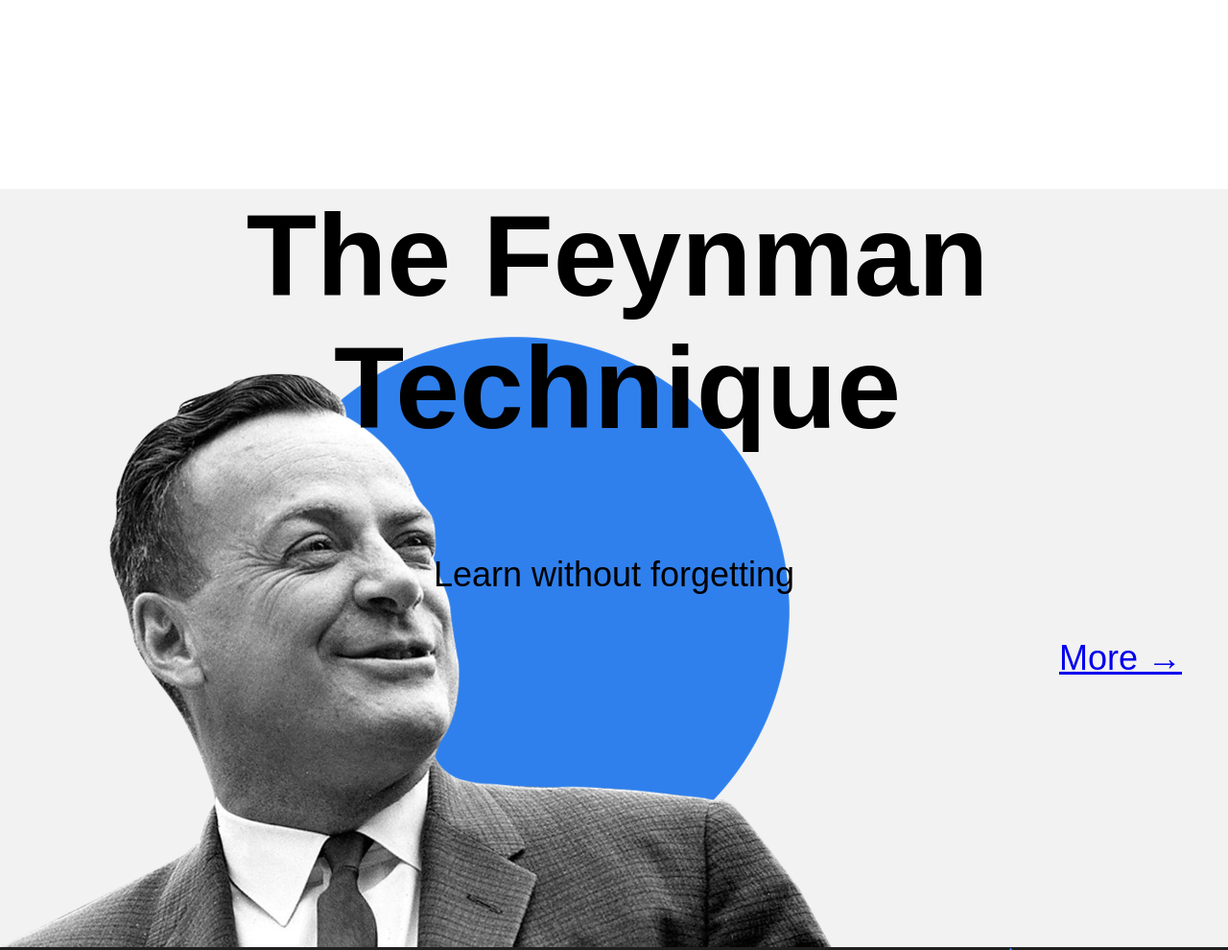
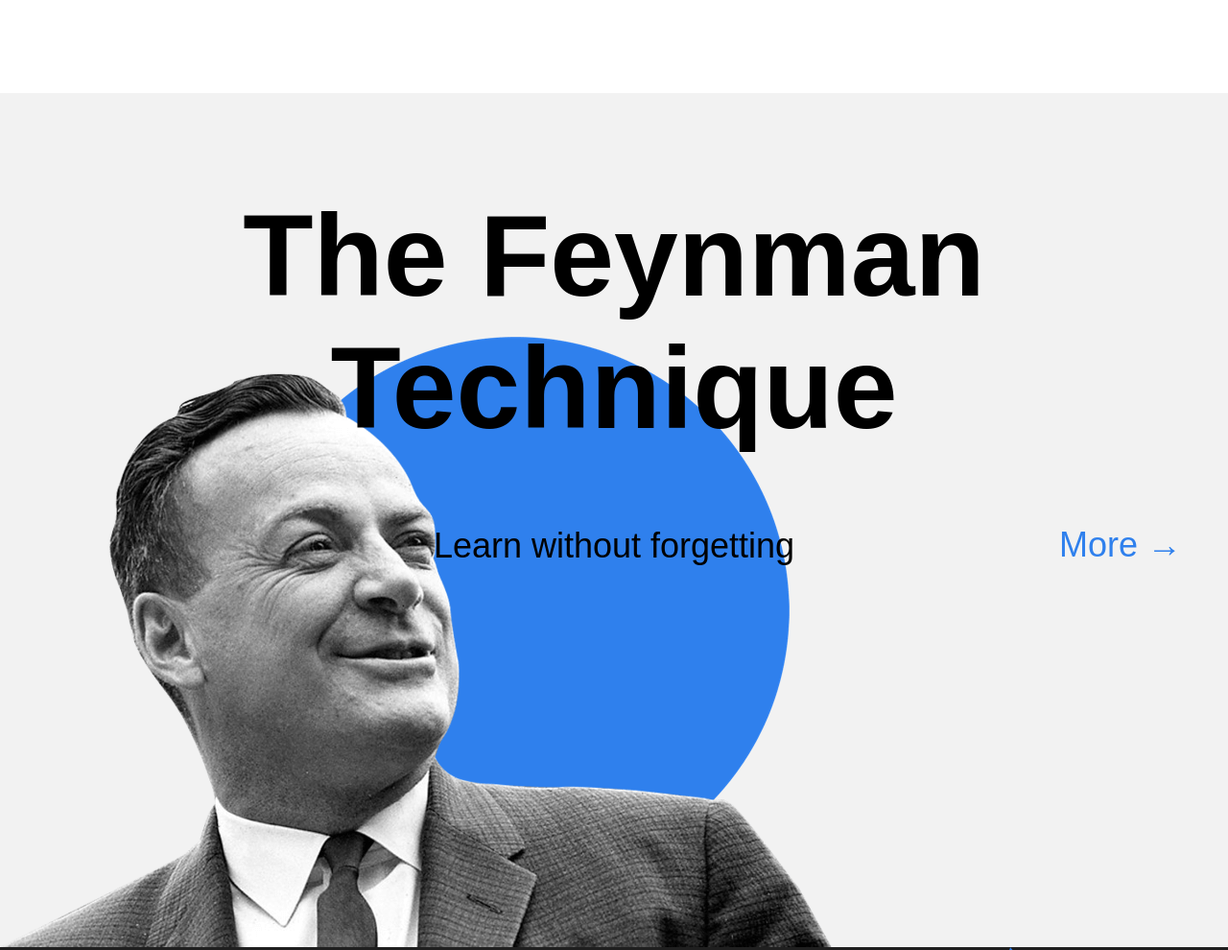
Before and after one commit to deserie-dev/web_project_1, a plain HTML site: page index.html in a window 1280 px wide. Shown: the part 1980-2970 px from the top of the page at 96% size. Drawn offline with Linux system fonts and the light colour scheme.

Commit message:
Fixed Feynman alignment

```diff
--- a/index.html
+++ b/index.html
@@ -73,7 +73,8 @@
       <section class="feynman">
         <h2 class="feynman__title">The Feynman Technique </h2>
         <h3 class="feynman__subtitle">Learn without forgetting</h3>
-        <p class="feynman__link"><a href="#">More &#8594;</a></p>
+        <a href="#" class="feynman__link">More &#8594;</a>
+        <img class="feynman__image" src="./images/feynman.png" alt="Feynman">
       </section>
 
       <section class="kaufman">
--- a/styles/style.css
+++ b/styles/style.css
@@ -178,50 +178,52 @@
 }
 
 .feynman {
-  background-image: url(../images/feynman.png);
-  background-repeat: no-repeat;
-  background-size: 867px 637px;
-  background-position: left 0px bottom;
+  padding-top: 100px;
   background-color: #f2f2f2;
+  position: relative;
   height: 790px;
+  display: flex;
+  flex-direction: column;
 }
 
 .feynman__title {
+  text-align: center;
+  align-self: center;
+  margin: 0;
+  z-index: 2;
   line-height: 1.15;
   font-size: 120px;
   font-weight: bold;
-  margin-top: 100px;
-  width: 775px;
-  text-align: center;
-  padding: 0 20%;
-  z-index: 1;
 }
 
 .feynman__subtitle {
+  margin: 70px 0 0;
+  align-self: center;
+  z-index: 2;
   line-height: 51px;
   font-size: 36px;
   font-weight: normal;
-  margin-top: 70px;
-  text-align: center;
-  z-index: 1;
 }
 
 .feynman__link {
+  position: absolute;
+  top: 50%;
+  right: 48px;
+  z-index: 2;
   line-height: 51px;
   font-size: 36px;
   font-weight: normal;
-  text-align: right;
-  margin-right: 48px;
+  text-decoration: none;
+  color: #2f80ed;
+}
+
+.feynman__image {
+  position: absolute;
+  bottom: 0;
+  left: 0;
+  width: 867px;
+  height: 637px;
   z-index: 1;
-
-  /*color: #2f80ed;
-  text-decoration: none;
-  position: absolute;
-  top: 50%;
-  right: 48px;
-  line-height: 51px;
-  font-size: 36px;
-  font-weight: normal;*/
 }
 
 .kaufman {
```
